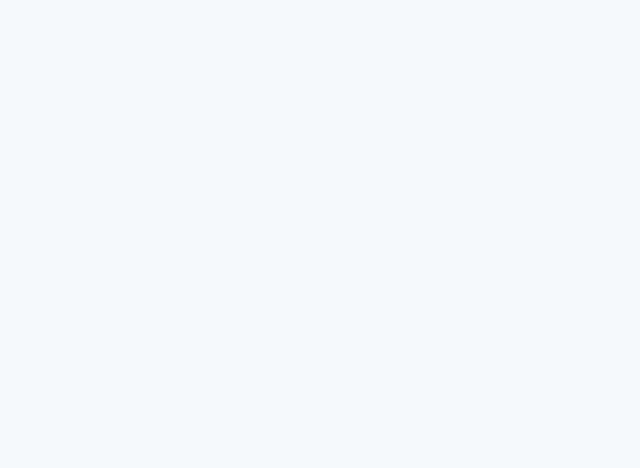
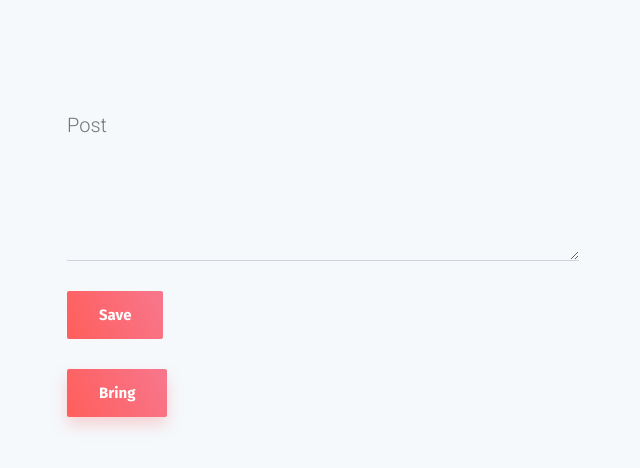
Before and after one commit to DongeunPaeng/LearnKorean-client, a React (Create React App) app: page /admin in a window 1280 px wide. Shown: the top 468 px of the page, without its empty margins (18-658 px from the left). Built offline with nearby package versions, Linux system fonts and the light colour scheme.

Commit message:
Lots of change

```diff
--- a/package.json
+++ b/package.json
@@ -18,6 +18,7 @@
     "classnames": "^2.2.6",
     "emailjs-com": "^2.6.3",
     "gh-pages": "^1.2.0",
+    "mdbreact": "^4.27.0",
     "node-sass-chokidar": "^1.3.3",
     "npm-run-all": "^4.1.3",
     "react": "^16.5.0",
--- a/src/components/forms/NewsletterForm.js
+++ b/src/components/forms/NewsletterForm.js
@@ -50,7 +50,8 @@ class NewsletterForm extends Component {
           </div>
         </form>
         <p style={{ marginLeft: "15px", marginTop: "5px", fontSize: "15px" }}>
-          하루 한 번, 한글 실력을 키우세요.<br />
+          하루 한 번, 한글 실력을 키우세요.
+          <br />
           중복 가입의 경우 기존 서비스가 유지됩니다.
         </p>
         {this.state.success && (
--- /dev/null
+++ b/src/components/forms/PostForm.js
@@ -0,0 +1,75 @@
+import React, { Component } from "react";
+import { MDBInput } from "mdbreact";
+import "@fortawesome/fontawesome-free/css/all.min.css";
+import "bootstrap-css-only/css/bootstrap.min.css";
+import "mdbreact/dist/css/mdb.css";
+import axios from "axios";
+
+class PostForm extends Component {
+  state = { success: undefined, data: undefined };
+
+  constructor(props) {
+    super(props);
+    this.handleSubmit = this.handleSubmit.bind(this);
+    this.handleClick = this.handleClick.bind(this);
+  }
+
+  handleSubmit(event) {
+    event.preventDefault();
+    const post = event.target.elements[0].value;
+    console.log(post);
+    axios
+      .post("http://localhost:9000/api/registerPost", {
+        post
+      })
+      .then(res => {
+        console.log("Successfully registered!");
+      })
+      .catch(err => console.log(err));
+    event.target.elements[0].value = "";
+    this.setState({ success: "전송 완료" });
+  }
+
+  handleClick() {
+    axios
+      .get("http://localhost:9000/api/registerPost")
+      .then(res => this.setState({ data: res.data }))
+      .catch(err => console.log(err));
+  }
+
+  render() {
+    return (
+      <div>
+        <form onSubmit={this.handleSubmit}>
+          <MDBInput type="textarea" label="Post" rows="5" />
+          <input
+            className="button button-primary button-shadow button-block"
+            type="submit"
+            value="Save"
+          />
+        </form>
+        {this.state.success && (
+          <p>
+            <br />
+            {this.state.success}
+          </p>
+        )}
+        <br />
+        <button
+          className="button button-primary button-shadow button-block"
+          onClick={this.handleClick}
+        >
+          Bring
+        </button>
+        {this.state.data && (
+          <p style={{ whiteSpace: "pre-line", fontSize: "15px" }}>
+            <br />
+            {this.state.data}
+          </p>
+        )}
+      </div>
+    );
+  }
+}
+
+export default PostForm;
--- /dev/null
+++ b/src/pages/admin.js
@@ -0,0 +1,20 @@
+import React from "react";
+import PostForm from "../components/forms/PostForm"
+
+const AdminPage = () => {
+  return (
+      <article className="entry">
+        <div className="container">
+          <div className="entry-inner">
+            <div className="entry-content">
+              <div className="container-sm">
+                <PostForm />
+              </div>
+            </div>
+          </div>
+        </div>
+      </article>
+  );
+};
+
+export default AdminPage;
--- a/src/routes.js
+++ b/src/routes.js
@@ -7,6 +7,7 @@ import TermsPage from "./pages/terms";
 import IndexPage from "./pages";
 import ThanksPage from "./pages/thanks";
 import ByePage from "./pages/bye";
+import AdminPage from "./pages/admin";
 
 class App extends Component {
   render() {
@@ -19,6 +20,7 @@ class App extends Component {
           <Route exact path="/" component={IndexPage} />
           <Route exact path="/thanks" component={ThanksPage} />
           <Route exact path="/bye" component={ByePage} />
+          <Route exact path="/admin" component={AdminPage} />
         </Switch>
       </Router>
     );
```
Also changed, not shown: 1 other file (tests, documents, lock files or other folders).
